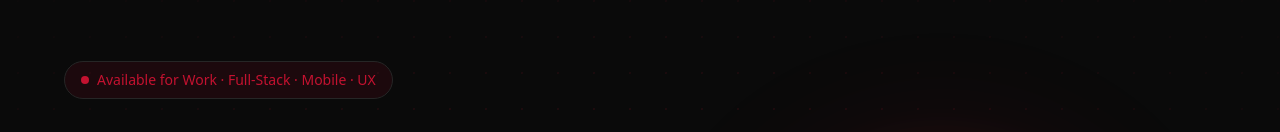
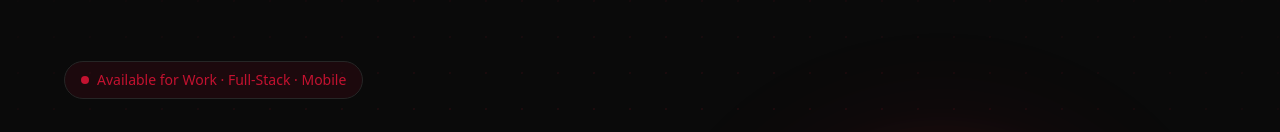
Before and after one commit to KingObioma/Portfolio, a Next.js app: page / in a window 1280 px wide. Shown: the part 149-281 px from the top of the page. Built offline with nearby package versions, Linux system fonts and the light colour scheme.

Commit message:
tech stack Modifications

```diff
--- a/src/components/sections/Hero.tsx
+++ b/src/components/sections/Hero.tsx
@@ -42,7 +42,7 @@ export default function Hero() {
                   <span className="animate-ping absolute inline-flex h-full w-full rounded-full bg-primary opacity-75" />
                   <span className="relative inline-flex rounded-full h-2 w-2 bg-primary" />
                 </span>
-                <span className="text-primary font-medium text-sm">Available for Work · Full-Stack · Mobile · UX</span>
+                <span className="text-primary font-medium text-sm">Available for Work · Full-Stack · Mobile</span>
               </div>
 
               <h1 className="text-4xl md:text-5xl lg:text-6xl font-bold leading-[1.1] mb-6">
```
